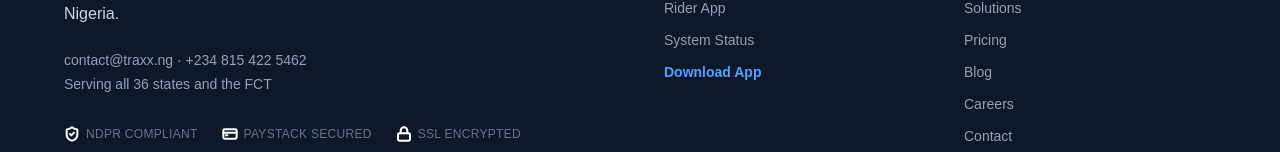
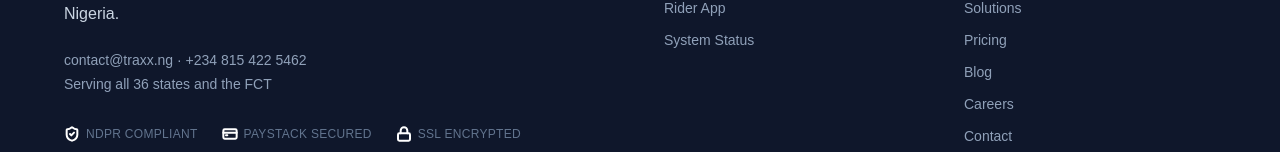
Before and after one commit to abrahamisaiah129/THRAXX, a Next.js app in the folder traxx-web/: page / in a window 1280 px wide. Shown: the part 7932-8084 px from the top of the page. Built offline with nearby package versions, Linux system fonts and the light colour scheme.

Commit message:
fix: update footer product links to trigger popup and remove download link

```diff
--- a/traxx-web/src/components/landing/FooterSection.tsx
+++ b/traxx-web/src/components/landing/FooterSection.tsx
@@ -37,23 +37,18 @@ export function FooterSection() {
             </h4>
             <ul className="space-y-3 text-sm">
               <li>
-                <Link href="#" className="hover:text-white transition-colors">
+                <Link href="#start-trial" className="hover:text-white transition-colors">
                   Web Dashboard
                 </Link>
               </li>
               <li>
-                <Link href="#" className="hover:text-white transition-colors">
+                <Link href="#start-trial" className="hover:text-white transition-colors">
                   Rider App
                 </Link>
               </li>
               <li>
                 <Link href="#" className="hover:text-white transition-colors">
                   System Status
-                </Link>
-              </li>
-              <li>
-                <Link href="#start-trial" className="hover:text-white transition-colors text-blue-400 font-semibold">
-                  Download App
                 </Link>
               </li>
             </ul>
```
